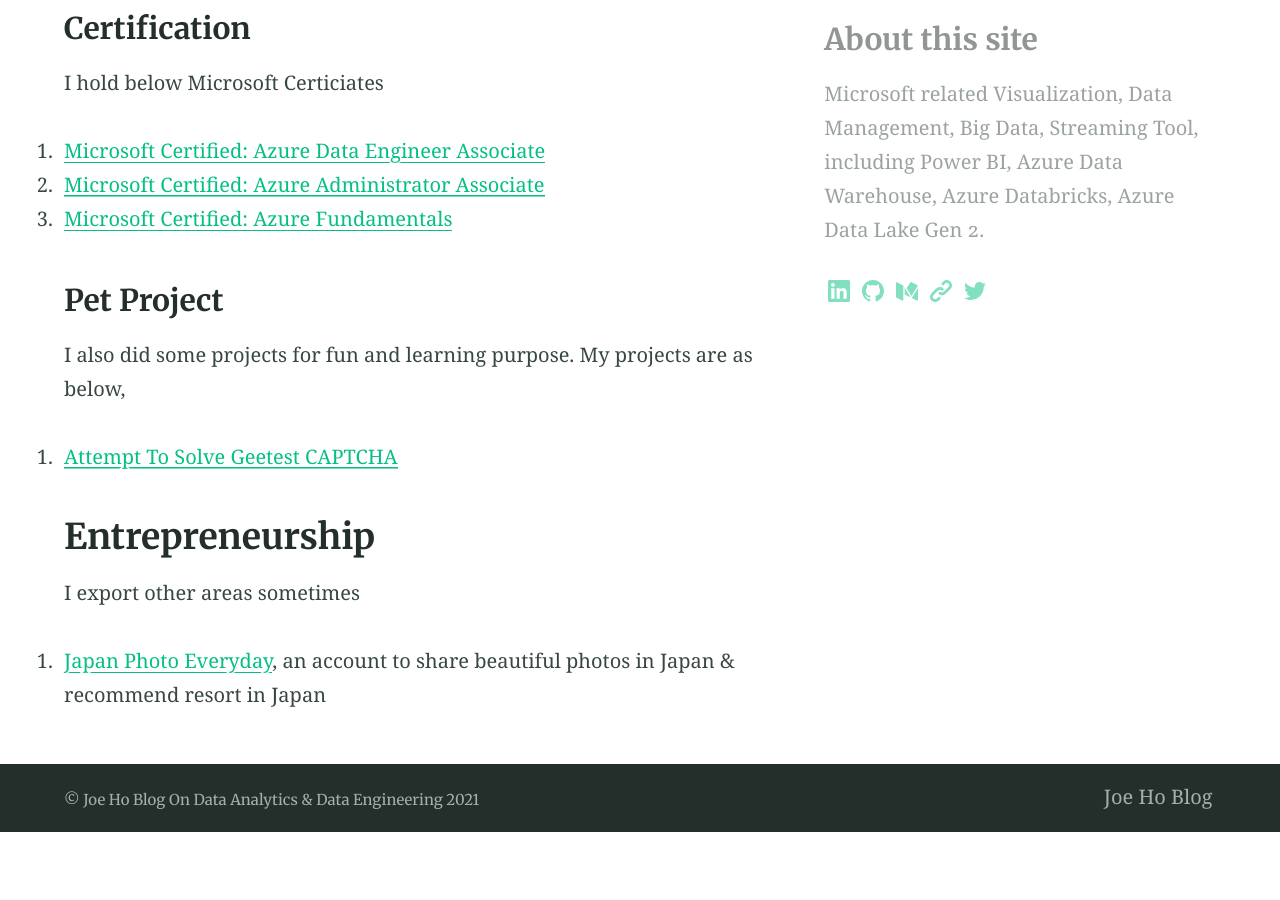
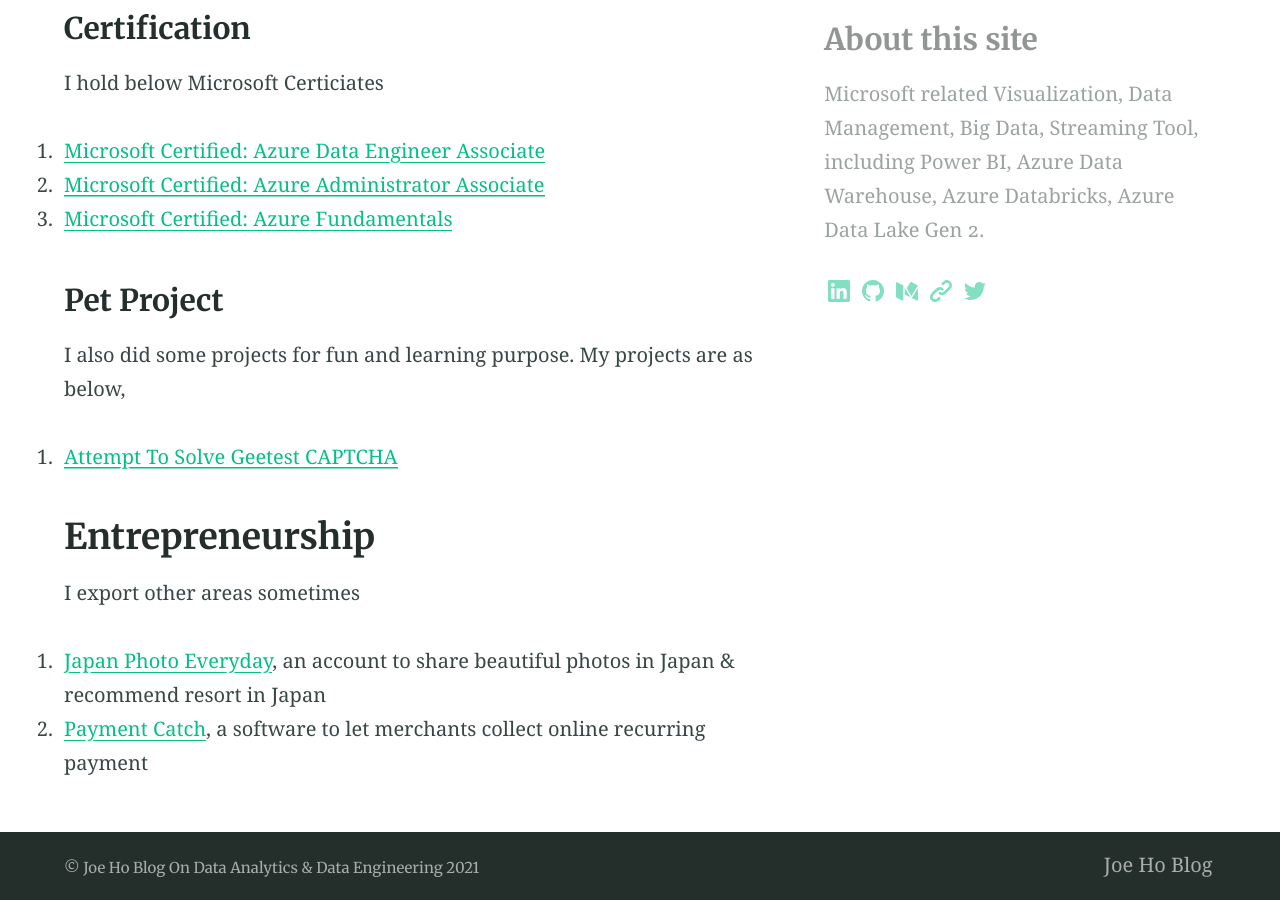
Before and after one commit to JoeHO888/JoeHo888.github.io, a Jekyll site: the page built from index.md, in a window 1280 px wide and 900 px high, scrolled down 1704 px. Built offline with Jekyll 4.4.1, drawn with Linux system fonts in a browser that asks for light colours; before the commit the page ends 2536 px from its top, so only the background shows below that.

Commit message:
Include Payment Catch in my profile

```diff
--- a/index.md
+++ b/index.md
@@ -48,3 +48,4 @@
 ## Entrepreneurship
 I export other areas sometimes
 1. [Japan Photo Everyday](https://www.instagram.com/japan_photo_everyday/), an account to share beautiful photos in Japan & recommend resort in Japan
+2. [Payment Catch](http://paymentcatch.com), a software to let merchants collect online recurring payment
```
